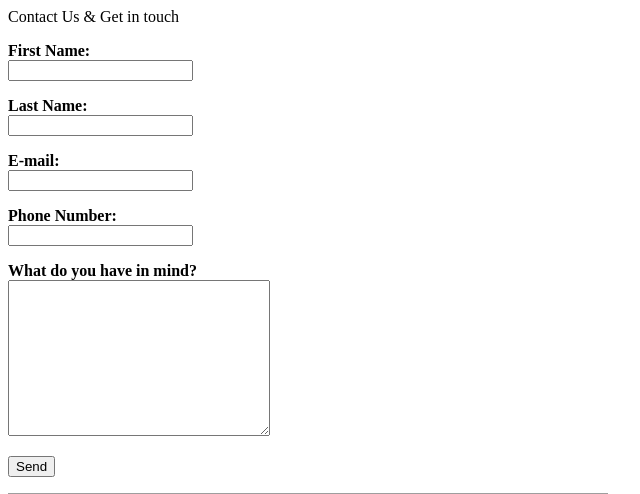
After one commit to oltahasimja/PROJEKTI, a PHP site: page /contantctus.html in a window 1280 px wide. The commit adds this page. Shown: the top 494 px of the page, without its empty margins (0-640 px from the left). Run offline with PHP 8.4, Linux system fonts and the light colour scheme; grey boxes are pictures that could not be loaded.

Commit message:
contactus

```diff
--- /dev/null
+++ b/contantctus.html
@@ -0,0 +1,51 @@
+<!DOCTYPE html>
+<html lang="en">
+<head>
+    <meta charset="UTF-8">
+    <meta name="viewport" content="width=device-width, initial-scale=1.0">
+    <title>Document</title>
+</head>
+<body>
+    <form onsubmit="return validateform()">
+        <div class="contact">Contact Us & Get in touch</div>
+        <p><b>First Name:</b><br>
+        <input type="text" id="first_name"></p>
+        <p><b>Last Name:</b><br>
+        <input type="text" id="last_name"></p>
+        <p><b>E-mail:</b><br>
+        <input type="text" id="email"></p>
+        <p><b>Phone Number:</b><br>
+        <input type="text" id="phone"></p>
+        <p><b>What do you have in mind?</b><br>
+        <textarea id="comments" cols="30" rows="10"></textarea></p>
+
+        <p><input type="submit" value="Send"></p>
+    </form>
+
+    <div>
+        <iframe src="https://www.google.com/maps/embed?pb=!1m18!1m12!1m3!1d2970.675080355656!2d-87.64407712452093!3d41.87833667124184!2m3!1f0!2f0!3f0!3m2!1i1024!2i768!4f13.1!3m3!1m2!1s0x880e2cc10885b721%3A0x7a7c279e1e7514d5!2s550%20W%20Jackson%20Blvd%2C%20Chicago%2C%20IL%2060661%2C%20USA!5e0!3m2!1sen!2s!4v1704473623666!5m2!1sen!2s" width="600" height="450" style="border:0;" allowfullscreen="" loading="lazy" referrerpolicy="no-referrer-when-downgrade"></iframe>
+    </div>
+
+    <script>
+        function validateform() {
+            var email = document.getElementById('email').value;
+            var phone = document.getElementById('phone').value;
+            var phoneregex = /^(\+383|0)?[1-9]\d{7,8}$/;
+
+            var emailRegex = /^[^\s@]+@[^\s@]+\.[^\s@]+$/;
+
+            if (!emailRegex.test(email)) {
+                alert('Please enter a valid email address');
+                return false;
+            }
+
+            if (!phoneregex.test(phone)) {
+                alert('Please enter a valid phone number');
+                return false;
+            }
+
+            return true;
+        }
+    </script>
+</body>
+</html>
--- a/stylecareers.css
+++ b/stylecareers.css
@@ -160,7 +160,7 @@ height: 10em;
     border-bottom: 5px double ;
 
     width: 10em;
-    font-family:  Arial, Helvetica, sans-serifs
+    font-family:  Arial, Helvetica, sans-serifs;
     opacity: 0;
     animation: slideRight 1s ease forwards;
     animation-delay: 0.1s;
```
Also changed, not shown: contantctus.htlm.txt (added).
